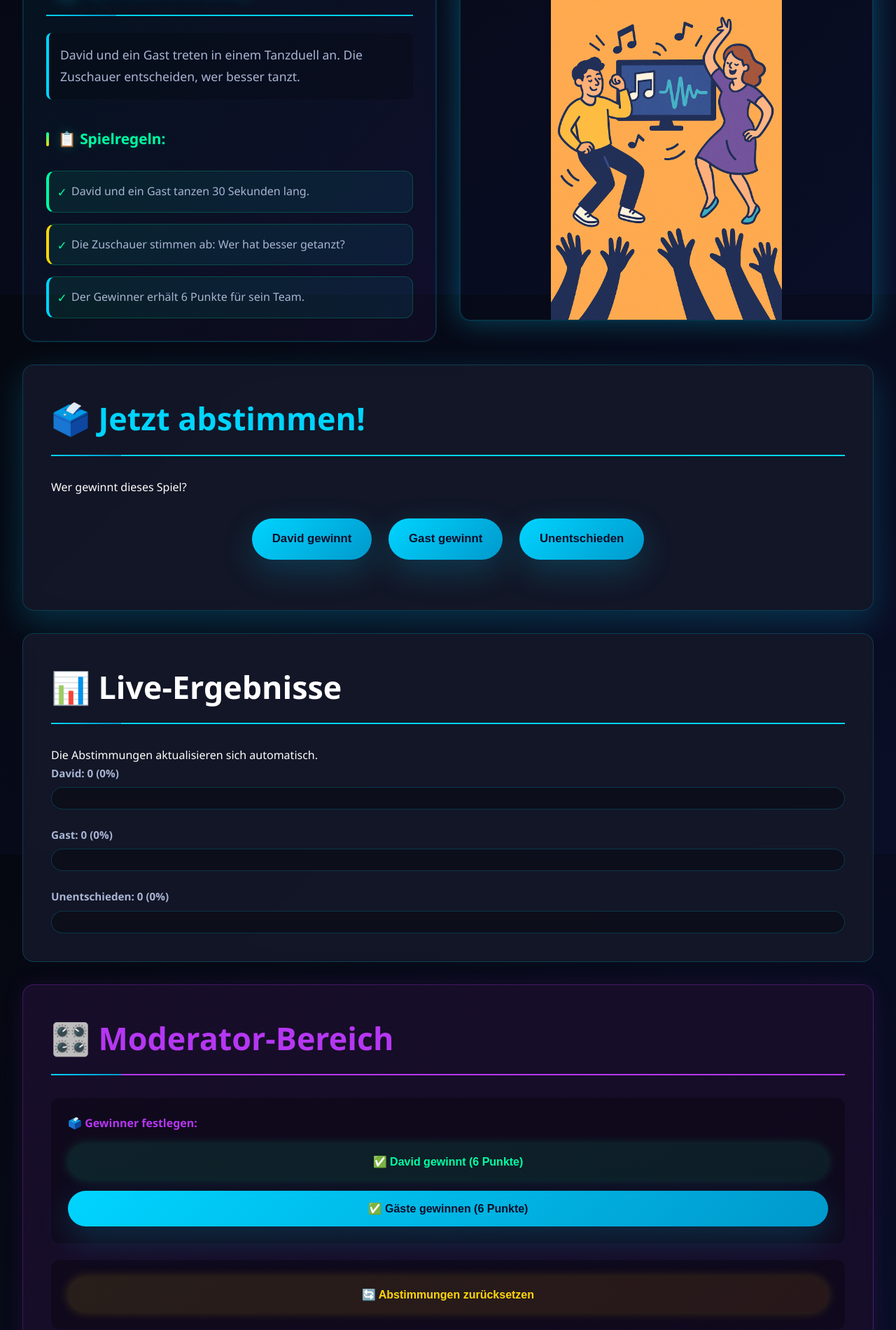
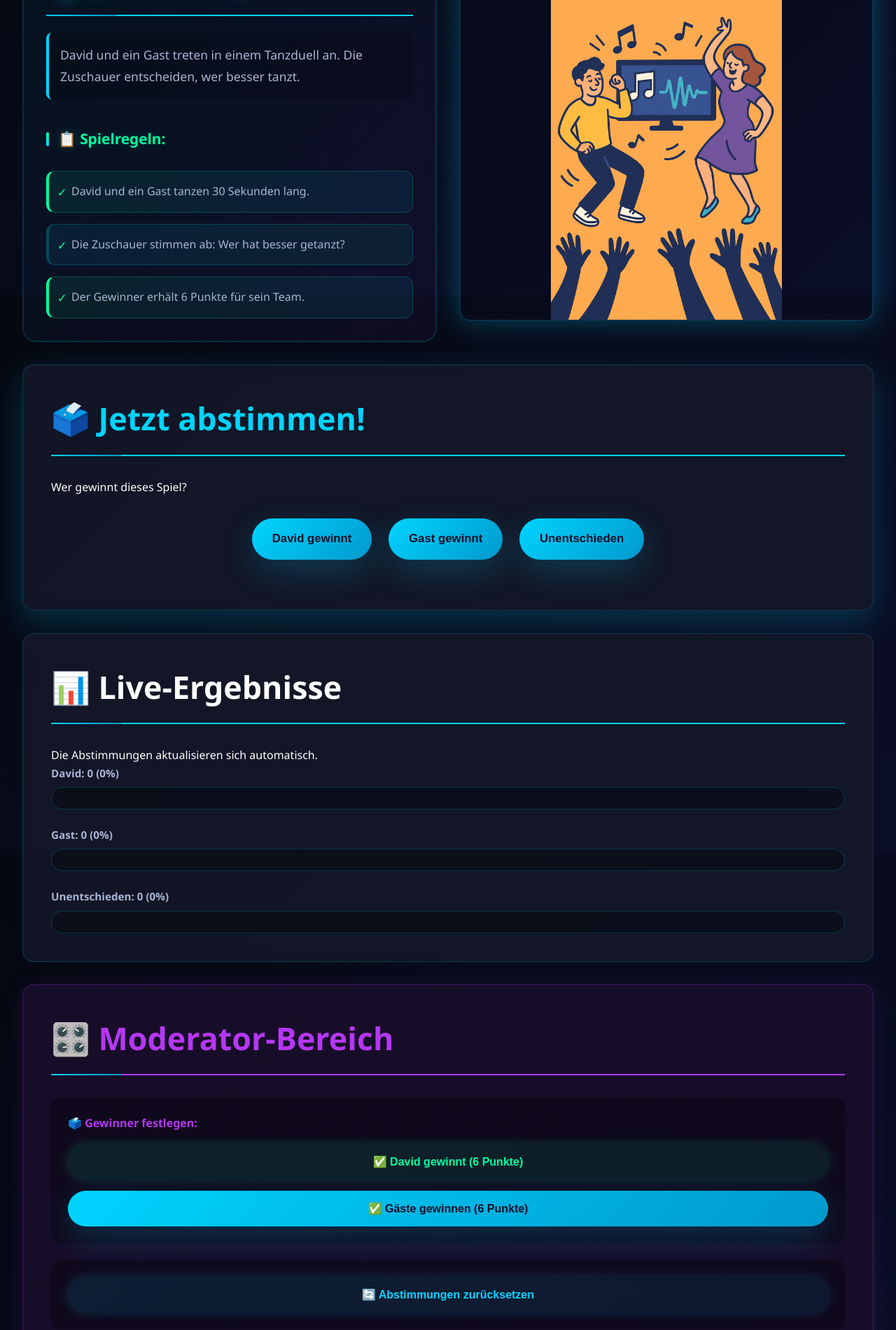
Before and after one commit to KevinThalmann222/Level_30_erreicht, a Flask app: page /spiel/spiel1 in a window 1280 px wide. Shown: the part 379-2280 px from the top of the page at 70% size. Run offline with Flask 3, Linux system fonts and the light colour scheme; the visitor is signed in with stand-in values (Sample User, id 1).

Commit message:
Remove yellow color - use cyan and green alternation instead

```diff
--- a/static/style.css
+++ b/static/style.css
@@ -366,7 +366,7 @@ section {
 }
 
 .btn-warning {
-    background: linear-gradient(135deg, var(--accent-yellow) 0%, #ffa500 100%);
+    background: linear-gradient(135deg, var(--primary) 0%, var(--accent-green) 100%);
     color: var(--bg-dark);
     box-shadow: var(--shadow-lg);
 }
@@ -773,7 +773,7 @@ section h3 {
     display: inline-block;
     width: 4px;
     height: 20px;
-    background: linear-gradient(180deg, var(--accent-green), var(--accent-yellow));
+    background: linear-gradient(180deg, var(--accent-green), var(--primary));
     border-radius: 2px;
 }
 
@@ -831,21 +831,19 @@ section h3 {
 .rules-list li:hover {
     background: linear-gradient(135deg, rgba(0, 255, 163, 0.15), rgba(0, 212, 255, 0.15));
     border-color: var(--accent-green);
-    border-left-color: var(--accent-yellow);
+    border-left-color: var(--primary);
     box-shadow: 0 0 20px rgba(0, 255, 163, 0.2);
     transform: translateX(8px);
 }
 
 .rules-list li:nth-child(even) {
-    border-left-color: var(--accent-yellow);
-}
-
-.rules-list li:nth-child(even) > * {
-    color: var(--accent-yellow);
+    border-left-color: var(--primary);
+    background: linear-gradient(135deg, rgba(0, 212, 255, 0.08), rgba(0, 255, 163, 0.08));
+    border-color: rgba(0, 212, 255, 0.2);
 }
 
 .rules-list li:nth-child(3n) {
-    border-left-color: var(--primary);
+    border-left-color: var(--accent-green);
 }
 
 .rules-list li:nth-child(3n) > * {
@@ -2239,7 +2237,7 @@ select.moderator-password-input option:checked {
 }
 
 .points-badge {
-    background: linear-gradient(135deg, var(--accent-yellow), var(--accent-green));
+    background: linear-gradient(135deg, var(--primary), var(--accent-green));
     -webkit-background-clip: text;
     -webkit-text-fill-color: transparent;
     background-clip: text;
@@ -2440,15 +2438,15 @@ select.moderator-password-input option:checked {
 }
 
 .btn-warning {
-    background: linear-gradient(135deg, rgba(255, 214, 10, 0.1), rgba(255, 150, 0, 0.1));
-    border-color: var(--accent-yellow);
-    color: var(--accent-yellow);
-    box-shadow: 0 0 15px rgba(255, 214, 10, 0.2);
+    background: linear-gradient(135deg, rgba(0, 212, 255, 0.1), rgba(0, 153, 204, 0.1));
+    border-color: var(--primary);
+    color: var(--primary);
+    box-shadow: 0 0 15px rgba(0, 212, 255, 0.2);
 }
 
 .btn-warning:hover {
-    background: linear-gradient(135deg, rgba(255, 214, 10, 0.2), rgba(255, 150, 0, 0.2));
-    box-shadow: 0 0 25px rgba(255, 214, 10, 0.5), inset 0 0 15px rgba(255, 214, 10, 0.1);
+    background: linear-gradient(135deg, rgba(0, 212, 255, 0.2), rgba(0, 153, 204, 0.2));
+    box-shadow: 0 0 25px rgba(0, 212, 255, 0.5), inset 0 0 15px rgba(0, 212, 255, 0.1);
     transform: scale(1.05);
 }
 
```
